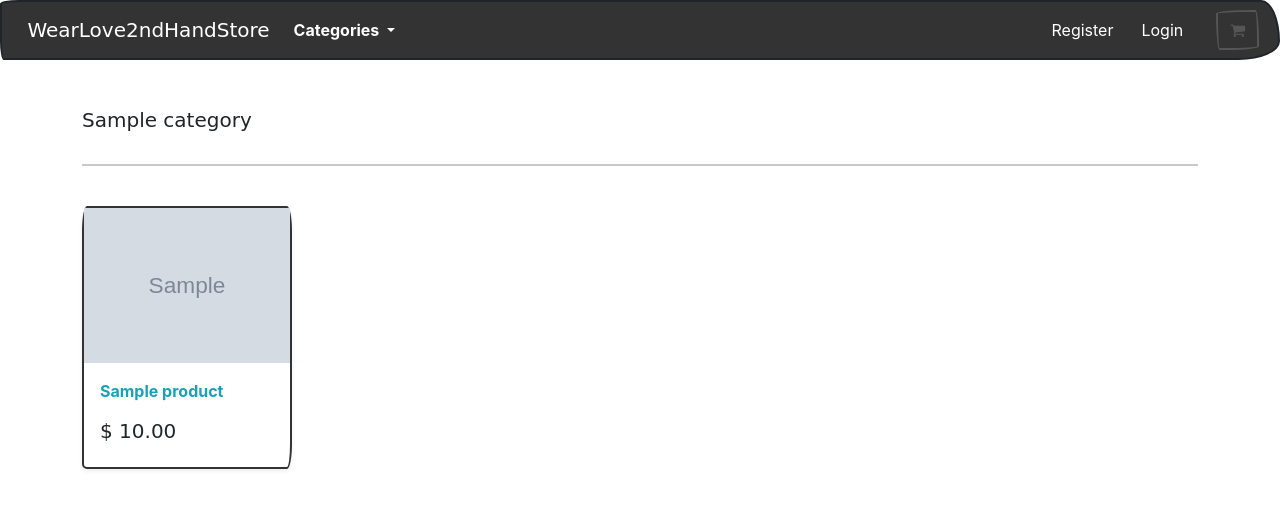
After one commit to snhkn/django-ecommerce-store, a Django app: a page that uses ecommerce/store/templates/store/base.html in a window 1280 px wide. The commit adds this page. Shown: the top 516 px of the page. Run offline with Django 5.2, Linux system fonts and the light colour scheme; tables that the repository leaves empty hold one stand-in row (values such as "Sample post"); grey boxes marked "Sample" are stand-in pictures; some libraries are stand-ins or nearby versions; some web fonts are replaced.

Commit message:
Create list category view and page

```diff
--- a/ecommerce/store/templates/store/base.html
+++ b/ecommerce/store/templates/store/base.html
@@ -95,7 +95,7 @@
 
                             <li>
 
-                                <a class="dropdown-item" href=""> {{category.name | capfirst }} </a>
+                                <a class="dropdown-item" href="{{category.get_absolute_url}}"> {{category.name | capfirst }} </a>
 
                             </li>
 
--- /dev/null
+++ b/ecommerce/store/templates/store/list-category.html
@@ -0,0 +1,50 @@
+{% extends "./base.html" %}
+
+{% load static %}
+
+
+{% block content %}
+
+
+<main>
+
+  <div class="album py-5 bg-light">
+    <div class="container">
+
+      <div class="pb-3 h5"> {{category.name | capfirst }} </div>
+
+
+      <hr>
+
+      <br>
+
+
+      <div class="row row-cols-1 row-cols-sm-2 row-cols-md-5 g-3">
+
+        {% for product in products %}
+
+        <div class="col">
+          <div class="card shadow-sm">
+          <img class="img-fluid" alt="Responsive image" src="{{product.image.url}}">
+
+            <div class="card-body">
+              <p class="card-text">
+                <a class="text-info text-decoration-none" href="{{product.get_absolute_url}}"> {{product.title}} </a>
+              </p>
+              <div class="d-flex justify-content-between align-items-center">
+                <h5> $ {{product.price}} </h5>
+              </div>
+            </div>
+          </div>
+        </div>
+
+        {% endfor %}
+
+      </div>
+    </div>
+  </div>
+
+
+</main>
+
+{% endblock %}
--- a/ecommerce/store/urls.py
+++ b/ecommerce/store/urls.py
@@ -4,8 +4,13 @@ from . import views
 
 urlpatterns = [
 
+    # store main page
     path('', views.store, name="store"),
 
-    path('product/<slug:slug>', views.product_info, name="product-info"),
+    # individual product page
+    path('product/<slug:product_slug>', views.product_info, name="product-info"),
+
+    # individual category
+    path('search/<slug:category_slug>', views.list_category, name="list-category")
 
 ]
--- a/ecommerce/store/views.py
+++ b/ecommerce/store/views.py
@@ -15,7 +15,13 @@ def categories(request):
     all_categories = Category.objects.all()
     return {'all_categories': all_categories}
 
-def product_info(request, slug):
-    product = get_object_or_404(Product, slug=slug)
+def product_info(request, product_slug):
+    product = get_object_or_404(Product, slug=product_slug)
     context = {'product': product}
     return render(request, "store/product-info.html", context)
+
+def list_category(request, category_slug=None):
+    category = get_object_or_404(Category, slug=category_slug)
+    products =  Product.objects.filter(category=category)
+    context = {'category': category, 'products': products}
+    return render(request, "store/list-category.html", context)
```
